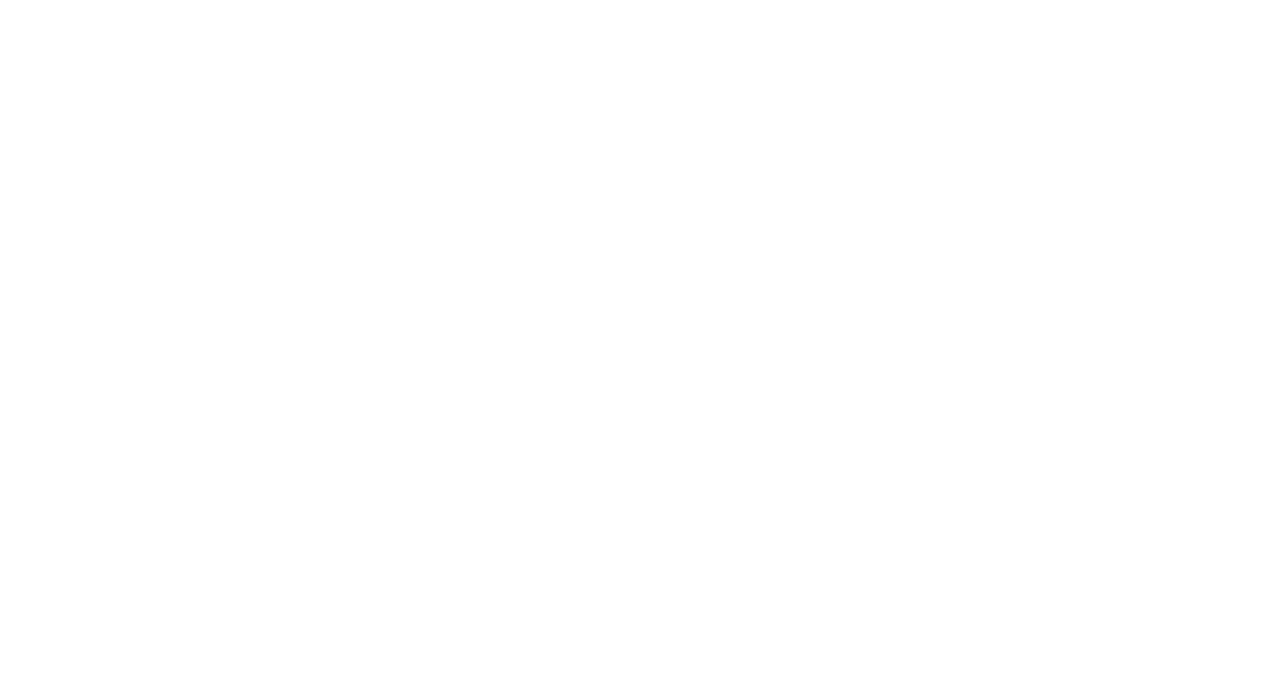
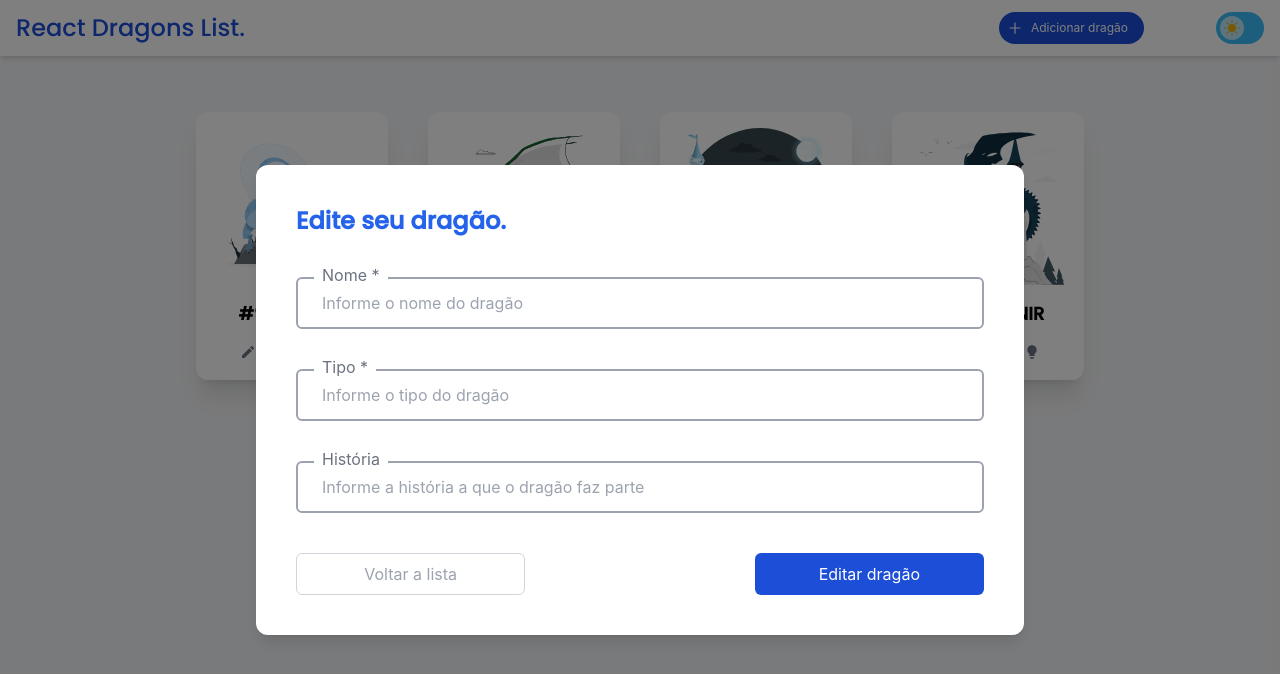
Before and after one commit to jhonnytrinca/react-dragons-list, a React (Create React App) app: page /form/1 in a window 1280 px wide. Before the commit this address had no page. Shown: the top 674 px of the page. Built offline with nearby package versions, Linux system fonts and the light colour scheme.

Commit message:
feat: form page

```diff
--- a/src/App.tsx
+++ b/src/App.tsx
@@ -4,6 +4,7 @@ import { BrowserRouter, Route, Routes } from 'react-router-dom';
 
 const Login = React.lazy(() => import('pages/Login'));
 const Home = React.lazy(() => import('pages/Home'));
+const Form = React.lazy(() => import('pages/Form'));
 
 function App() {
   return (
@@ -12,8 +13,12 @@ function App() {
         <Toast />
         <React.Suspense fallback={null}>
           <Routes>
-            <Route path='/' element={<Home />} />
-            <Route path='/login' element={<Login />}></Route>
+            <Route path='/' element={<Home />}>
+              {['form', 'form/:id'].map((path: string) => (
+                <Route path={path} element={<Form />} />
+              ))}
+            </Route>
+            <Route path='/login' element={<Login />} />
           </Routes>
         </React.Suspense>
       </BrowserRouter>
--- a/src/components/Card/index.tsx
+++ b/src/components/Card/index.tsx
@@ -1,5 +1,6 @@
 import { Actions } from 'components';
 import { useMemo } from 'react';
+import { useNavigate } from 'react-router-dom';
 import { dragonImages } from './dragonImages';
 
 /** Componente Card
@@ -19,17 +20,12 @@ type CardProps = {
     histories?: string;
     id: string;
   };
-  handleEdit: () => void;
   handleDelete: () => void;
   handleDetails: () => void;
 };
 
-export const Card = ({
-  data,
-  handleEdit,
-  handleDelete,
-  handleDetails
-}: CardProps) => {
+export const Card = ({ data, handleDelete, handleDetails }: CardProps) => {
+  const navigate = useNavigate();
   const randomImage = useMemo(() => {
     return dragonImages[Math.floor(Math.random() * dragonImages.length)];
   }, []);
@@ -49,7 +45,9 @@ export const Card = ({
 
         <div className='self-center pl-2 pr-4 md:px-3'>
           <Actions
-            handleEdit={handleEdit}
+            handleEdit={() =>
+              navigate(`/form/${data?.id}`, { state: { photo: randomImage } })
+            }
             handleDelete={handleDelete}
             handleDetails={handleDetails}
             id={data?.id}
--- a/src/components/Header/index.tsx
+++ b/src/components/Header/index.tsx
@@ -1,8 +1,12 @@
 import { Toggle } from '../Toggle';
 import { Button } from 'components';
 import { AiOutlinePlus } from 'react-icons/ai';
+import { useNavigate } from 'react-router-dom';
 
-export const Header = () => (
+export const Header = () => {
+  const navigate = useNavigate();
+
+  return (
     <div className='flex justify-center w-full h-14 shadow-md bg-white dark:bg-gray-600'>
       <div className='flex container px-4 max-w-screen-xl mx-auto justify-between items-center'>
         <p className='sm:text-2xl text-blue-700 font-poppins'>
@@ -10,7 +14,7 @@ export const Header = () => (
         </p>
         <div className='flex gap-4 sm:gap-8'>
           <Button
-          onClick={() => {}}
+            onClick={() => navigate('/form')}
             className='sm:mr-10 bg-blue-700 text-white text-xs px-2 rounded-full flex items-center gap-2'
           >
             <AiOutlinePlus size={16} />{' '}
@@ -21,5 +25,6 @@ export const Header = () => (
       </div>
     </div>
   );
+};
 
 export default Header;
--- a/src/components/Input/index.tsx
+++ b/src/components/Input/index.tsx
@@ -57,8 +57,6 @@ export const Input = ({
                 {...(field as any)}
                 className='w-full pl-2 placeholder:text-gray-400'
               />
-              {console.log('field', field)}
-              {console.log('meta', meta)}
               {!!clearValue && (
                 <Button
                   onClick={() => setFieldValue(field.name, '')}
--- a/src/components/Modal/index.tsx
+++ b/src/components/Modal/index.tsx
@@ -17,7 +17,9 @@ export const Modal = ({ className, children }: ModalProps) => {
   return createPortal(
     <div className='flex items-center justify-center bg-black/50 z-[999] h-full w-full fixed top-0 left-0'>
       <div
-        className={`bg-white p-10 rounded-xl flex flex-col ${className ?? ''}`}
+        className={`bg-white p-10 rounded-xl flex flex-col shadow-lg ${
+          className ?? ''
+        }`}
       >
         {children}
       </div>
--- /dev/null
+++ b/src/pages/Form/index.tsx
@@ -0,0 +1,75 @@
+import { Button, Input, Modal } from 'components';
+import { FormikProvider, useFormik } from 'formik';
+import { useLocation, useNavigate, useParams } from 'react-router-dom';
+import { IDragon, initialValues, validationSchema } from './validation';
+
+const Form = () => {
+  const { id } = useParams();
+  const { state } = useLocation();
+  const navigate = useNavigate();
+
+  const formik = useFormik<IDragon>({
+    initialValues,
+    validationSchema,
+    onSubmit: (values) => handleCreateUser(values)
+  });
+
+  const handleCreateUser = (values: any) => {
+    console.log(values);
+  };
+
+  return (
+    <Modal className='w-full sm:w-3/4 lg:w-3/5 h-inherit'>
+      <FormikProvider value={formik}>
+        <div className='flex gap-10'>
+          {state?.photo && (
+            <img
+              src={state?.photo}
+              alt='Imagem de dragão'
+              className='w-96 h-96'
+            />
+          )}
+          <div className='flex flex-col gap-10 justify-between w-full'>
+            <h2 className='text-blue-600 font-bold text-2xl font-poppins'>
+              {id ? 'Edite' : 'Crie'} seu dragão.
+            </h2>
+            <Input
+              name='name'
+              placeholder='Informe o nome do dragão'
+              label='Nome *'
+            />
+            <Input
+              name='type'
+              placeholder='Informe o tipo do dragão'
+              label='Tipo *'
+            />
+            <Input
+              name='histories'
+              placeholder='Informe a história a que o dragão faz parte'
+              label='História'
+            />
+            <div className='flex justify-between gap-6'>
+              <Button
+                type='submit'
+                onClick={() => navigate(-1)}
+                className='w-full sm:w-1/3 text-gray-400 py-2 rounded-md border border-gray-300 hover:border-gray-500 hover:text-gray-700 disabled:opacity-60 transition-colors '
+              >
+                Voltar a lista
+              </Button>
+              <Button
+                type='submit'
+                onClick={formik.handleSubmit}
+                disabled={!formik.isValid}
+                className='w-full sm:w-1/3 text-white py-2 rounded-md bg-blue-700 hover:enabled:bg-blue-500 disabled:opacity-60 transition-colors '
+              >
+                {id ? 'Editar' : 'Criar'} dragão
+              </Button>
+            </div>
+          </div>
+        </div>
+      </FormikProvider>
+    </Modal>
+  );
+};
+
+export default Form;
--- /dev/null
+++ b/src/pages/Form/validation.ts
@@ -0,0 +1,21 @@
+import * as yup from 'yup';
+
+export type IDragon = {
+  createdAt?: string;
+  id?: string;
+  name: string;
+  type: string;
+  histories?: string;
+}
+
+export const initialValues = {
+  name: '',
+  type: '',
+  histories: ''
+}
+
+export const validationSchema = yup.object().shape({
+  name: yup.string().required('Campo obrigatório'),
+  type: yup.string().required('Campo obrigatório'),
+  histories: yup.string().nullable(),
+});
--- a/src/pages/Home/index.tsx
+++ b/src/pages/Home/index.tsx
@@ -42,7 +42,6 @@ const Home = () => {
           {data.map((item) => (
             <Card
               data={item}
-              handleEdit={() => {}}
               handleDelete={() => {}}
               handleDetails={() => {}}
             />
--- /dev/null
+++ b/src/pages/Home/validation.ts
@@ -0,0 +1,5 @@
+import {IDragon} from '../Form/validation'
+
+export type IDragonList = {
+  data: IDragon[]
+}
```
Lines whose indentation alone changed are shown as unchanged.
